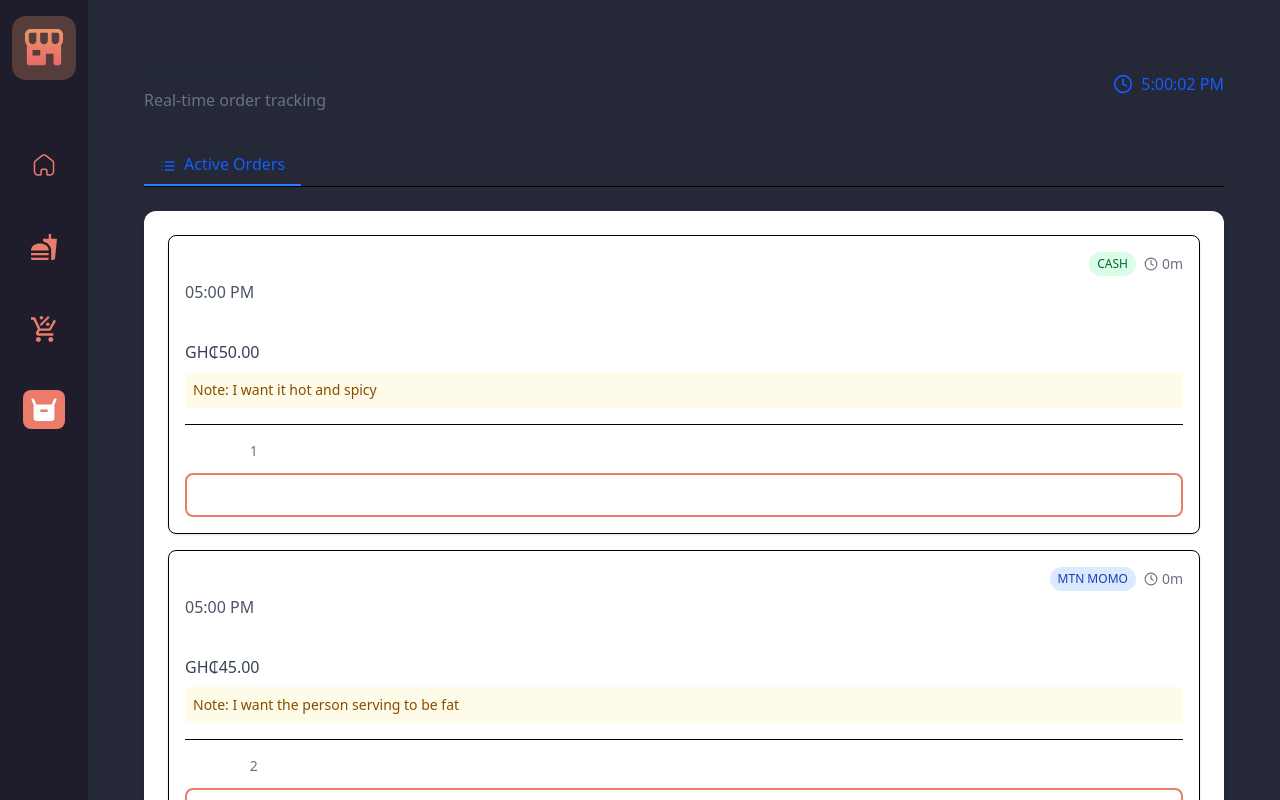
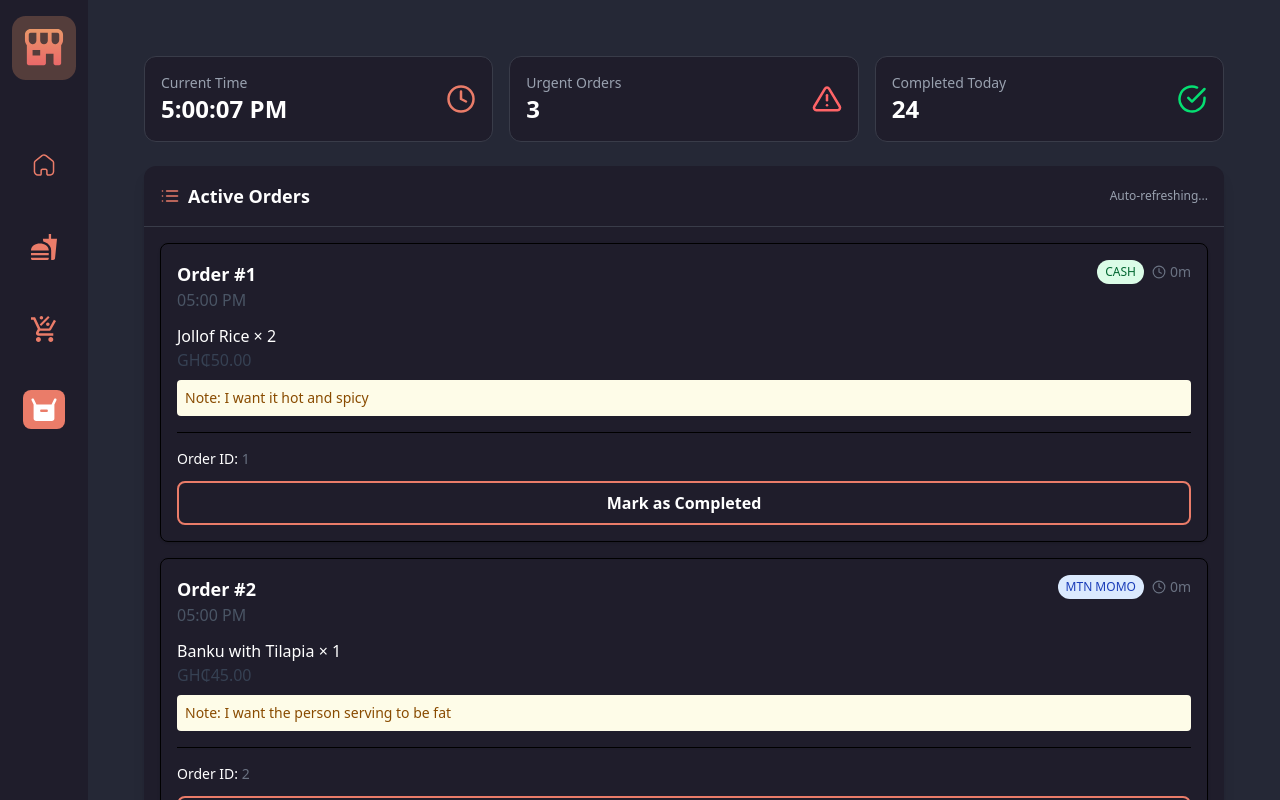
Before and after one commit to DennyDoesFrontend/smart-sales, a React (Vite) app: page /kitchen-orders in a window 1280 px wide. Built offline with nearby package versions, Linux system fonts and the light colour scheme.

Commit message:
kitchenPage Styling

```diff
--- a/src/pages/KitchenPage.tsx
+++ b/src/pages/KitchenPage.tsx
@@ -1,38 +1,94 @@
 import OrderKitchenView from '../components/OrderKitchenView'
-import { FiClock, FiList } from 'react-icons/fi'
+import { FiClock, FiList, FiAlertTriangle, FiCheckCircle } from 'react-icons/fi'
+import { useState, useEffect } from 'react'
 
 export default function KitchenPage() {
+  const [currentTime, setCurrentTime] = useState(new Date())
+  const [urgentOrdersCount, setUrgentOrdersCount] = useState(0)
+  const [completedToday, setCompletedToday] = useState(0)
+
+  // Update time every second
+  useEffect(() => {
+    const timer = setInterval(() => {
+      setCurrentTime(new Date())
+    }, 1000)
+    return () => clearInterval(timer)
+  }, [])
+
+  // Mock data for stats - replace with real data from your store
+  useEffect(() => {
+    // These would normally come from your store/API
+    setUrgentOrdersCount(3)
+    setCompletedToday(24)
+  }, [])
+
   return (
-    <div className="p-6">
-      {/* Page Header */}
-      <div className="flex items-center justify-between mb-8">
-        <div>
-          <h1 className="text-2xl font-bold text-gray-800">Kitchen Orders</h1>
-          <p className="text-gray-500">Real-time order tracking</p>
+    <div className="p-4 sm:p-6">
+      {/* Header with Stats Cards */}
+      <div className="grid grid-cols-1 md:grid-cols-3 gap-4 mb-6">
+        {/* Time Card */}
+        <div className="bg-[#1F1D2B] rounded-xl p-4 border border-[#393C49]">
+          <div className="flex items-center justify-between">
+            <div>
+              <h2 className="text-sm text-gray-400">Current Time</h2>
+              <p className="text-2xl font-semibold text-white">
+                {currentTime.toLocaleTimeString()}
+              </p>
+            </div>
+            <FiClock className="text-3xl text-[#EA7C69]" />
+          </div>
         </div>
-        <div className="flex items-center space-x-2 text-blue-600">
-          <FiClock className="text-xl" />
-          <span>{new Date().toLocaleTimeString()}</span>
+
+        {/* Urgent Orders Card */}
+        <div className="bg-[#1F1D2B] rounded-xl p-4 border border-[#393C49]">
+          <div className="flex items-center justify-between">
+            <div>
+              <h2 className="text-sm text-gray-400">Urgent Orders</h2>
+              <p className="text-2xl font-semibold text-white">
+                {urgentOrdersCount}
+              </p>
+            </div>
+            <FiAlertTriangle className="text-3xl text-red-400" />
+          </div>
+        </div>
+
+        {/* Completed Today Card */}
+        <div className="bg-[#1F1D2B] rounded-xl p-4 border border-[#393C49]">
+          <div className="flex items-center justify-between">
+            <div>
+              <h2 className="text-sm text-gray-400">Completed Today</h2>
+              <p className="text-2xl font-semibold text-white">
+                {completedToday}
+              </p>
+            </div>
+            <FiCheckCircle className="text-3xl text-green-400" />
+          </div>
         </div>
       </div>
 
-      {/* Order Status Tabs */}
-      <div className="flex border-b mb-6">
-        <button className="px-4 py-2 font-medium border-b-2 border-blue-500 text-blue-600">
-          <FiList className="inline mr-2" />
-          Active Orders
-        </button>
-      </div>
+      {/* Main Content */}
+      <div className="bg-[#1F1D2B] rounded-xl shadow-lg overflow-hidden">
+        {/* Orders Header */}
+        <div className="p-4 border-b border-[#393C49] flex justify-between items-center">
+          <div className="flex items-center space-x-2">
+            <FiList className="text-xl text-[#EA7C69]" />
+            <h2 className="text-lg font-semibold text-white">Active Orders</h2>
+          </div>
+          <span className="text-xs text-gray-400">
+            Auto-refreshing...
+          </span>
+        </div>
 
-      {/* Full-screen Order View */}
-      <div className="bg-white rounded-xl shadow p-6">
-        <OrderKitchenView expandedView={true} />
-      </div>
+        {/* Orders Grid */}
+        <div className="p-4">
+          <OrderKitchenView expandedView={true} />
+        </div>
 
-      {/* Kitchen Stats Footer */}
-      <div className="mt-6 text-sm text-gray-500 flex justify-between">
-        <span>Auto-refreshes every 30 seconds</span>
-        <span>Last updated: {new Date().toLocaleTimeString()}</span>
+        {/* Footer */}
+        <div className="p-3 border-t border-[#393C49] text-xs text-gray-400 flex justify-between">
+          <span>Last updated: {currentTime.toLocaleTimeString()}</span>
+          <span>{currentTime.toLocaleDateString()}</span>
+        </div>
       </div>
     </div>
   )
```
